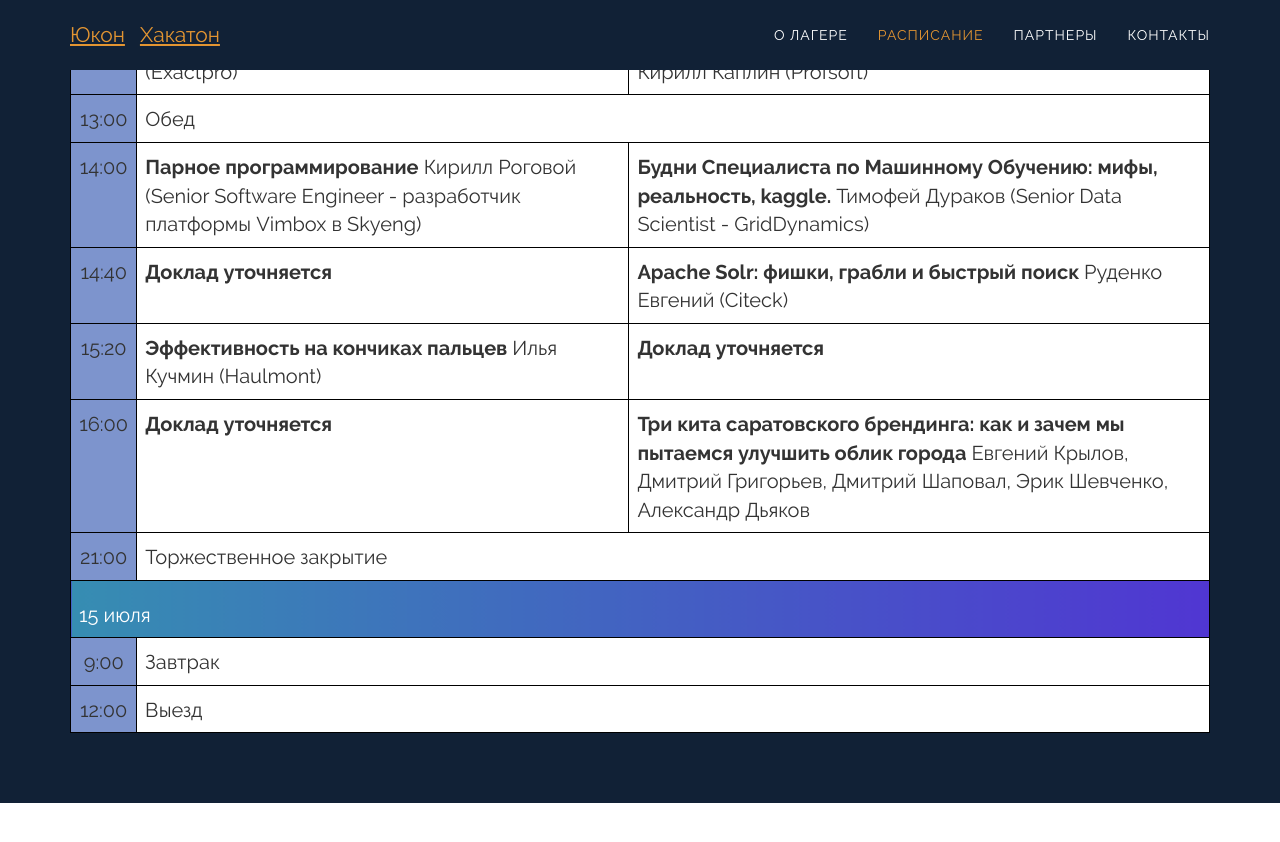
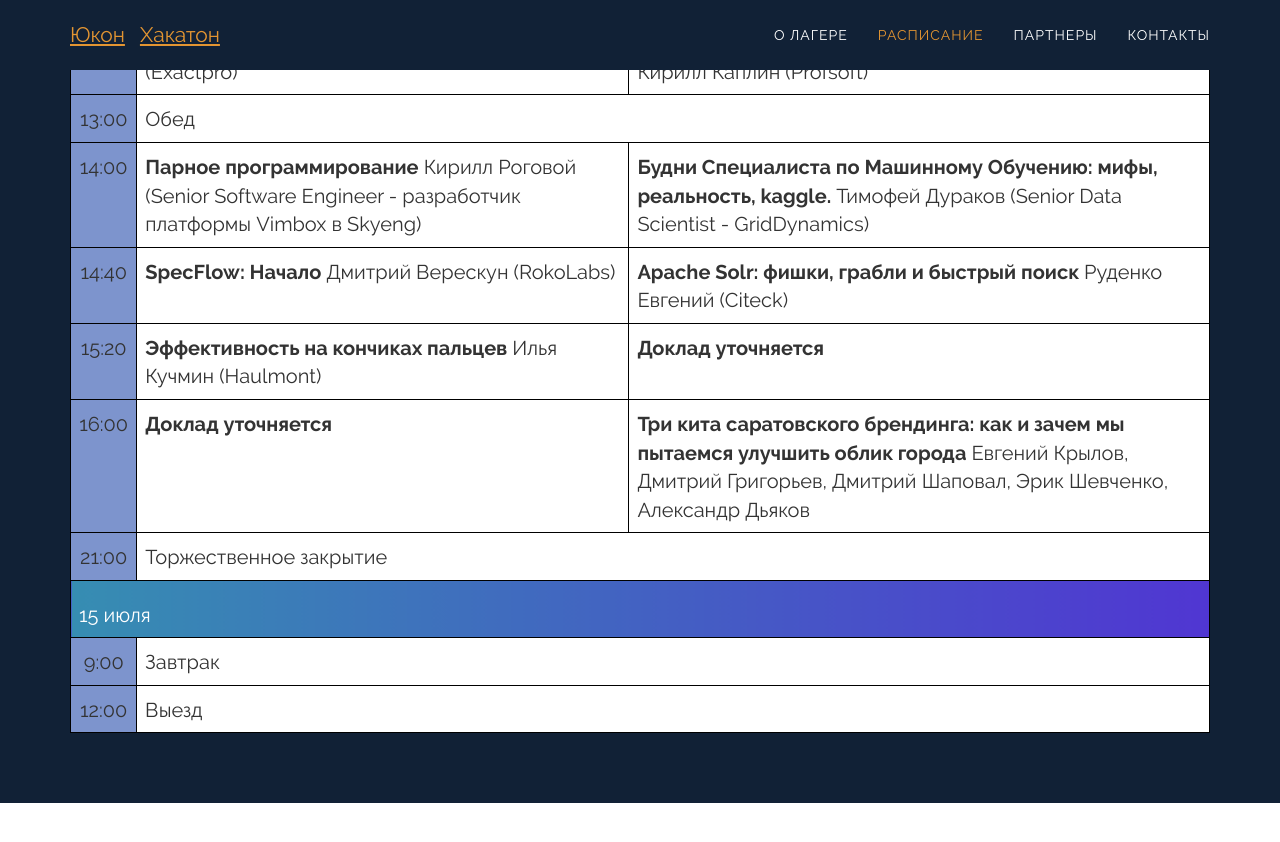
Before and after one commit to youcon/dune.github.io, a Jekyll site: the page built from index.html, in a window 1280 px wide and 900 px high, scrolled down 3297 px. Shown: the top 842 px of the window. Built offline with Jekyll 4.4.1, drawn with Linux system fonts in a browser that asks for light colours; nearby versions of some CDN libraries; some web fonts are replaced; comment, search, counter and statistics services are not loaded.

Commit message:
Speaker is added

```diff
--- a/_data/schedule.yml
+++ b/_data/schedule.yml
@@ -67,10 +67,10 @@
             - time: "14:40"
               tracks:
                         - name: "Трек 1"
-                          title: "Доклад уточняется"
+                          title: "SpecFlow: Начало"
                           speaker:
-                                    bio: ""
-                                    name: ""
+                                    bio: "RokoLabs"
+                                    name: "Дмитрий Верескун"
                         - name: "Трек 2"
                           title: "Apache Solr: фишки, грабли и быстрый поиск"
                           speaker:
```
